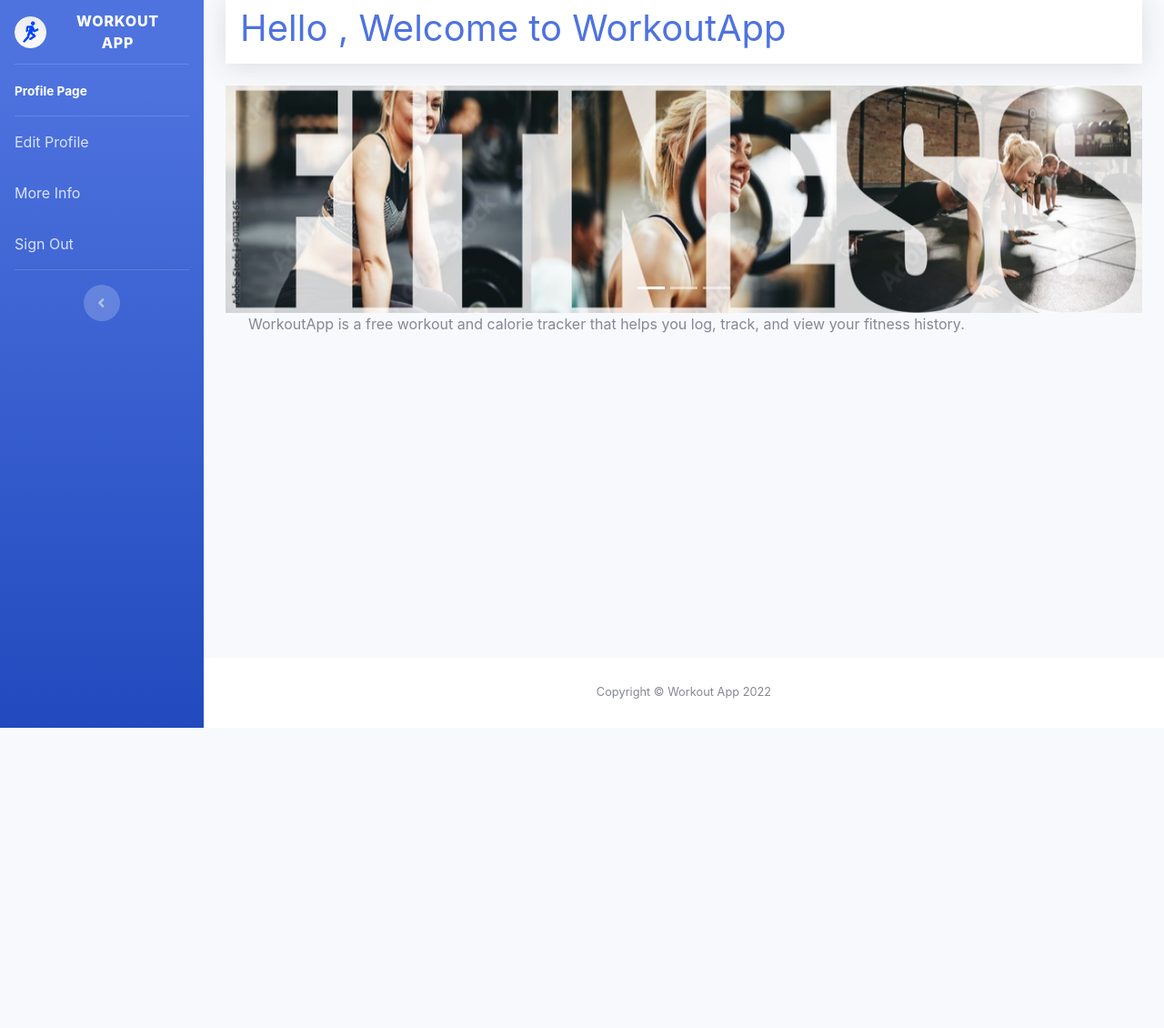
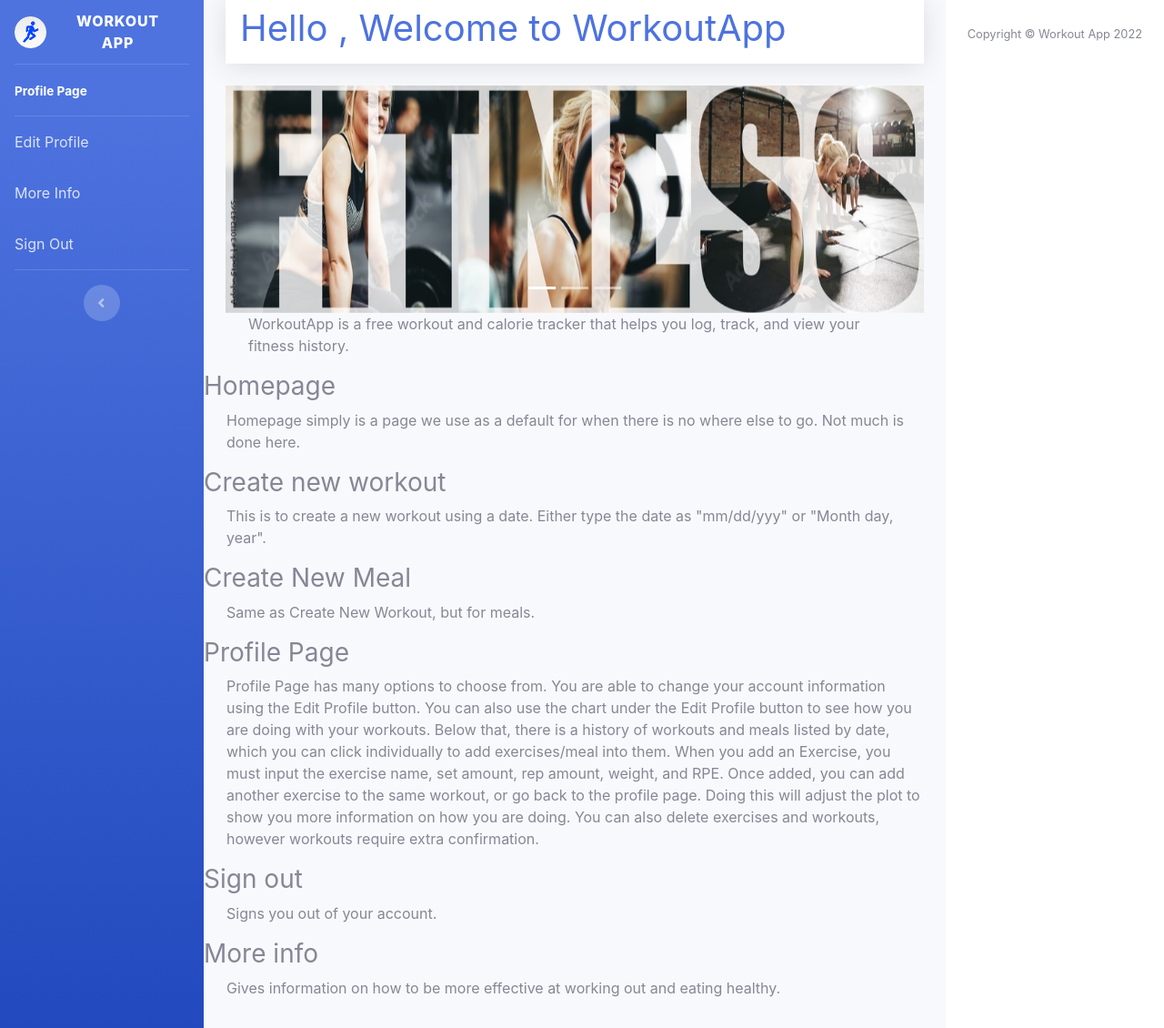
Before and after one commit to utk-cs340-fall22/WorkoutApp, a Django app: page / in a window 1280 px wide. Shown: the whole page at 91% size. Before the commit the page ends 800 px from the top, so only its background shows below. Run offline with Django 4.2, Linux system fonts and the light colour scheme; a user stored in the database is signed in; some libraries are stand-ins or nearby versions.

Commit message:
Updated homepage/fixed protein in ct

```diff
--- a/WorkoutApp/Templates/CalorieTracker.html
+++ b/WorkoutApp/Templates/CalorieTracker.html
@@ -168,7 +168,7 @@
                                             Name:               {{category.name}}<br>
                                             Carbohydrate:       {{category.carbohydrate}}<br>
                                             Fats:               {{category.fats}}<br>
-                                            Protein:            {{category.protien}}<br>
+                                            Protein:            {{category.protein}}<br>
                                             Calories:           {{category.calorie}}<br>
                                             Quantity:           {{category.quantity}}<br>
                                             <a href="{% url 'delete-meal' id=category.id %}"> Delete {{category.category}}</a>
--- a/WorkoutApp/Templates/homepage.html
+++ b/WorkoutApp/Templates/homepage.html
@@ -184,7 +184,46 @@
 
                 </div>
               </div> <!--End Main Content-->
-
+              {% if user.is_authenticated %}
+                   <h3>Homepage</h3>
+                   <div class="bodyPadding">
+                     <p>
+                       Homepage simply is a page we use as a default for when there is no where else to go. Not much is done here.
+                     </p>
+                   </div>
+                   <h3>Create new workout</h3>
+                   <div class="bodyPadding">
+                     <p>
+                       This is to create a new workout using a date. Either type the date as "mm/dd/yyy" or "Month day, year".
+                     </p>
+                   </div>
+                   <h3>Create New Meal</h3>
+                     <div class="bodyPadding">
+                       <p>
+                         Same as Create New Workout, but for meals.
+                       </p>
+                     </div>
+                     <h3>Profile Page</h3>
+                     <div class="bodyPadding">
+                       <p>
+                         Profile Page has many options to choose from. You are able to change your account information using the Edit Profile button. You can also use the chart under the Edit Profile button to see how you are doing with your workouts. Below that, there is a history of workouts and meals listed by date, which you can click individually to add exercises/meal into them. When you add an Exercise, you must input the exercise name, set amount, rep amount, weight, and RPE. Once added, you can add another exercise to the same workout, or go back to the profile page. Doing this will adjust the plot to show you more information on how you are doing. You can also delete exercises and workouts, however workouts require extra confirmation.
+                       </p>
+                     </div>
+                     <h3>Sign out</h3>
+                     <div class="bodyPadding">
+                       <p>
+                         Signs you out of your account.
+                       </p>
+                     </div>
+                     <h3>More info</h3>
+                     <div class="bodyPadding">
+                       <p>
+                         Gives information on how to be more effective at working out and eating healthy.
+                       </p>
+                     </div>
+                     </p>
+                   </div>
+                   {% endif %}
               <!-- Footer -->
               <footer class="sticky-footer bg-white">
                   <div class="container my-auto">
```
